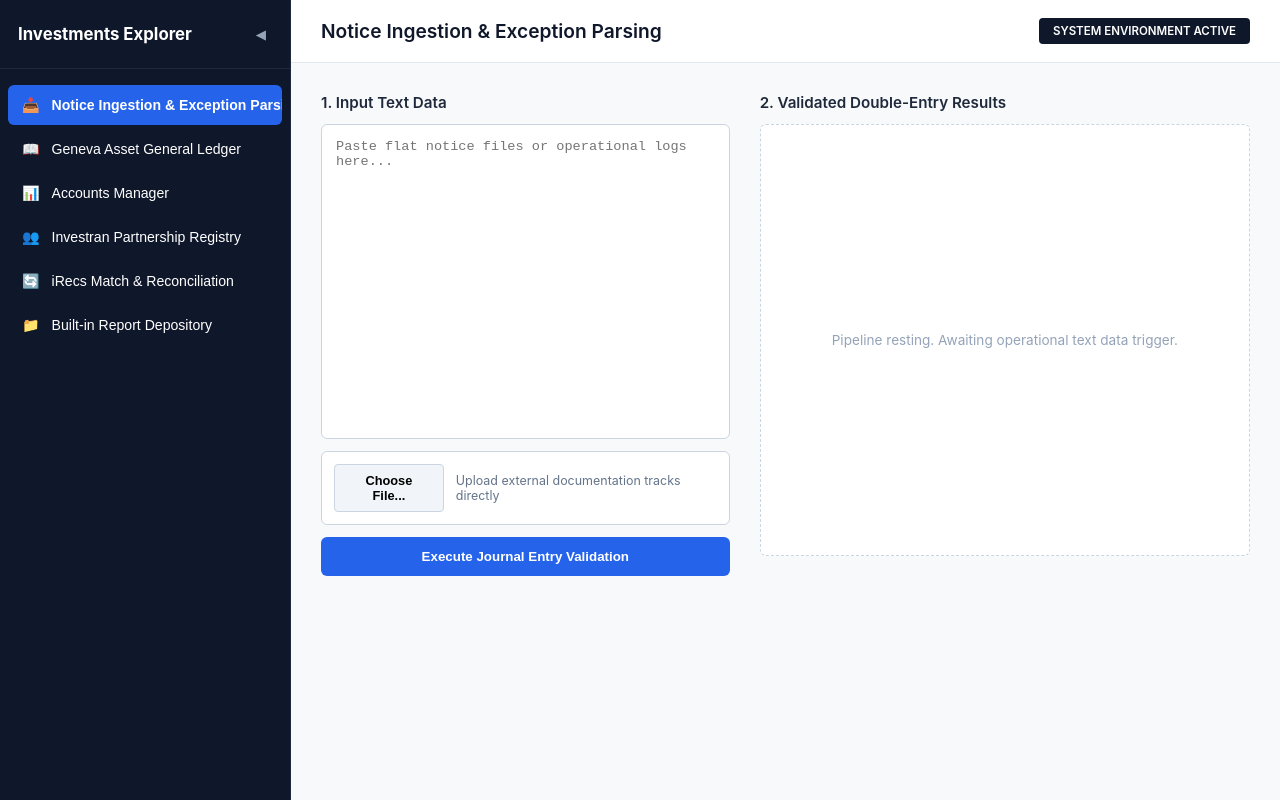
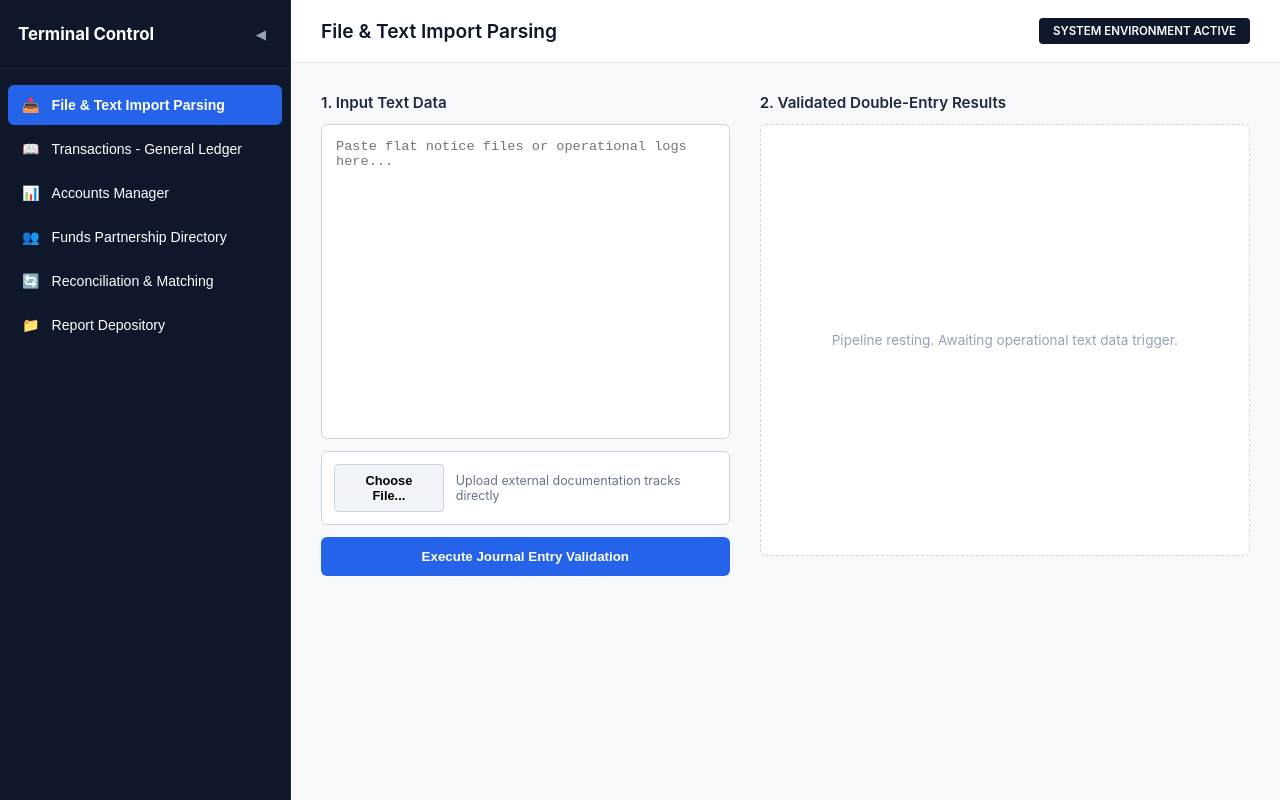
Before and after one commit to Ki172000/Investments-Explorer, a Next.js app: page / in a window 1280 px wide. Built offline with nearby package versions, Linux system fonts and the light colour scheme.

Commit message:
fix: other modifications v2

```diff
--- a/app/page.tsx
+++ b/app/page.tsx
@@ -73,7 +73,6 @@ export default function Home() {
     if (savedLedger) {
       setJournalEntries(JSON.parse(savedLedger));
     } else {
-      // Seed default entries chronologically
       const seedEntries = [
         {
           id: 1,
@@ -132,7 +131,6 @@ export default function Home() {
     }
     setLoading(true);
     try {
-      // Mock parsing process matching typical file uploads
       setTimeout(() => {
         const mockExtracted = [
           {
@@ -329,17 +327,19 @@ export default function Home() {
     localStorage.setItem('term_entities_v3', JSON.stringify(updated));
   };
 
-  // Header Title Resolver Maps
+  // Explicit Tab Descriptor Maps
+  const tabsConfig = [
+    { id: 'ingestion', label: 'File & Text Import Parsing', icon: '📥' },
+    { id: 'ledger', label: 'Transactions - General Ledger', icon: '📖' },
+    { id: 'coa', label: 'Accounts Manager', icon: '📊' },
+    { id: 'registry', label: 'Funds Partnership Directory', icon: '👥' },
+    { id: 'recon', label: 'Reconciliation & Matching', icon: '🔄' },
+    { id: 'reports', label: 'Report Depository', icon: '📁' }
+  ];
+
   const getHeaderTitle = () => {
-    switch (activeTab) {
-      case 'ingestion': return 'Notice Ingestion & Exception Parsing';
-      case 'ledger': return 'Geneva Asset General Ledger';
-      case 'coa': return 'Accounts Manager';
-      case 'registry': return 'Investran Partnership Registry';
-      case 'recon': return 'iRecs Match & Reconciliation';
-      case 'reports': return 'Built-in Report Depository';
-      default: return 'Investments Explorer Terminal';
-    }
+    const match = tabsConfig.find(t => t.id === activeTab);
+    return match ? match.label : 'Terminal Core Workspace';
   };
 
   return (
@@ -348,21 +348,14 @@ export default function Home() {
       {/* Side Navigation Panel */}
       <div style={{ width: sidebarOpen ? '290px' : '64px', transition: 'width 0.15s ease', background: '#0f172a', color: '#f8fafc', display: 'flex', flexDirection: 'column', borderRight: '1px solid #1e293b' }}>
         <div style={{ padding: '24px 18px', borderBottom: '1px solid #1e293b', display: 'flex', justifyContent: 'space-between', alignItems: 'center', overflow: 'hidden', whiteSpace: 'nowrap' }}>
-          {sidebarOpen && <span style={{ fontSize: '1.05rem', fontWeight: 700, color: '#ffffff' }}>Investments Explorer</span>}
+          {sidebarOpen && <span style={{ fontSize: '1.05rem', fontWeight: 700, color: '#ffffff' }}>Terminal Control</span>}
           <button onClick={() => setSidebarOpen(!sidebarOpen)} style={{ background: 'transparent', border: 'none', color: '#94a3b8', cursor: 'pointer' }}>
             {sidebarOpen ? '◀' : '▶'}
           </button>
         </div>
 
         <div style={{ flex: 1, padding: '16px 8px', display: 'flex', flexDirection: 'column', gap: '4px' }}>
-          {[
-            { id: 'ingestion', label: 'Notice Ingestion & Exception Parsing', icon: '📥' },
-            { id: 'ledger', label: 'Geneva Asset General Ledger', icon: '📖' },
-            { id: 'coa', label: 'Accounts Manager', icon: '📊' },
-            { id: 'registry', label: 'Investran Partnership Registry', icon: '👥' },
-            { id: 'recon', label: 'iRecs Match & Reconciliation', icon: '🔄' },
-            { id: 'reports', label: 'Built-in Report Depository', icon: '📁' }
-          ].map(tab => (
+          {tabsConfig.map(tab => (
             <button
               key={tab.id}
               onClick={() => setActiveTab(tab.id)}
@@ -391,7 +384,7 @@ export default function Home() {
         </div>
       </div>
 
-      {/* Main Terminal Shell Layout */}
+      {/* Main Layout Workspace Shell */}
       <div style={{ flex: 1, display: 'flex', flexDirection: 'column', minWidth: 0 }}>
         <header style={{ background: '#ffffff', borderBottom: '1px solid #e2e8f0', padding: '18px 30px', display: 'flex', justifyContent: 'space-between', alignItems: 'center' }}>
           <h2 style={{ margin: 0, fontSize: '1.2rem', fontWeight: 600, color: '#0f172a' }}>
@@ -404,7 +397,7 @@ export default function Home() {
 
         <main style={{ padding: '30px', flex: 1, overflowY: 'auto' }}>
 
-          {/* VIEW: INGESTION WORKSPACE */}
+          {/* VIEW: FILE & TEXT IMPORT PARSING */}
           {activeTab === 'ingestion' && (
             <div style={{ display: 'grid', gridTemplateColumns: '1fr 1.2fr', gap: '30px' }}>
               <div>
@@ -486,7 +479,7 @@ export default function Home() {
             </div>
           )}
 
-          {/* VIEW: TRANSACTION GENERAL LEDGER */}
+          {/* VIEW: TRANSACTIONS - GENERAL LEDGER */}
           {activeTab === 'ledger' && (
             <div>
               <div style={{ display: 'flex', justifyContent: 'space-between', alignItems: 'center', marginBottom: '20px' }}>
@@ -637,7 +630,7 @@ export default function Home() {
             </div>
           )}
 
-          {/* VIEW: INVESTRAN PARTNERSHIP REGISTRY */}
+          {/* VIEW: FUNDS PARTNERSHIP DIRECTORY */}
           {activeTab === 'registry' && (
             <div style={{ display: 'flex', flexDirection: 'column', gap: '20px' }}>
               <div style={{ display: 'flex', gap: '4px', background: '#ffffff', padding: '8px 8px 0 8px', borderRadius: '6px', border: '1px solid #e2e8f0', borderBottom: 'none' }}>
@@ -727,7 +720,7 @@ export default function Home() {
             </div>
           )}
 
-          {/* VIEW: IRECS MATCH & RECONCILIATION */}
+          {/* VIEW: RECONCILIATION & MATCHING */}
           {activeTab === 'recon' && (
             <div style={{ display: 'flex', flexDirection: 'column', gap: '20px' }}>
               <div style={{ background: '#ffffff', border: '1px solid #e2e8f0', borderRadius: '6px', padding: '18px', display: 'flex', justifyContent: 'space-between', alignItems: 'center' }}>
@@ -771,7 +764,7 @@ export default function Home() {
             </div>
           )}
 
-          {/* VIEW: BUILT-IN REPORT DEPOSITORY */}
+          {/* VIEW: REPORT DEPOSITORY */}
           {activeTab === 'reports' && (
             <table style={{ width: '100%', borderCollapse: 'collapse', background: '#ffffff', border: '1px solid #e2e8f0', fontSize: '0.88rem' }}>
               <thead>
```
